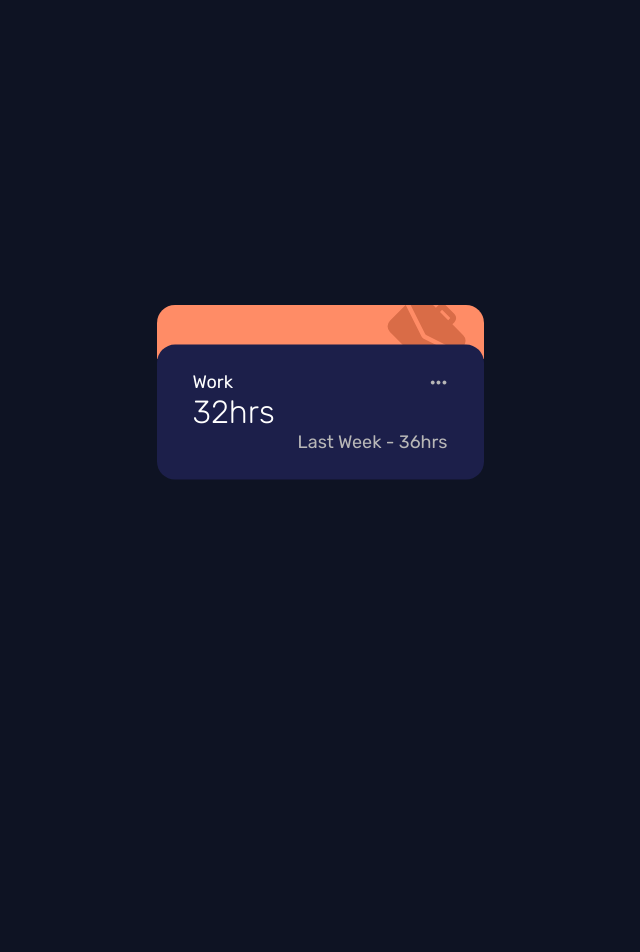
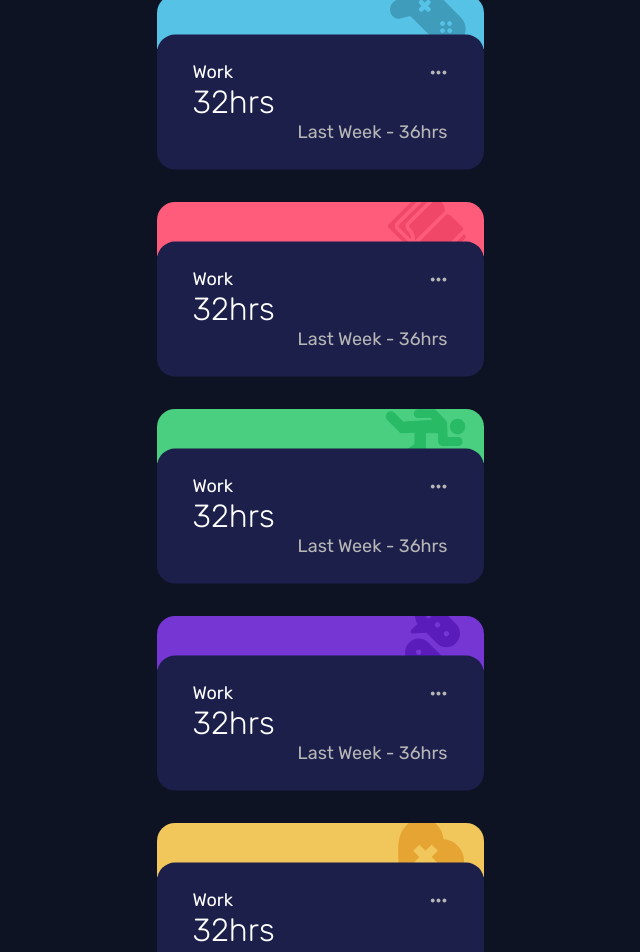
Before and after one commit to CrowdedAstronaut/time-tracking-dashboard, a React (Create React App) app: page / in a window 1280 px wide. Shown: the top 952 px of the page, without its empty margins (320-960 px from the left). Before the commit the page ends 800 px from the top, so only its background shows below. Built offline with nearby package versions, Linux system fonts and the light colour scheme.

Commit message:
conditionally styling using passed props

```diff
--- a/src/components/TimeCard/TimeCard.js
+++ b/src/components/TimeCard/TimeCard.js
@@ -1,6 +1,6 @@
 export default function TimeCard({ className }) {
   return (
-    <>
+    <div className="container">
       <div className={className}>
         <div className="background"> </div>
         <div className="card-information">
@@ -12,6 +12,6 @@ export default function TimeCard({ className }) {
           <p className="last-time">Last Week - 36hrs</p>
         </div>
       </div>
-    </>
+    </div>
   );
 }
--- a/src/components/TimeCards/TimeCards.js
+++ b/src/components/TimeCards/TimeCards.js
@@ -4,11 +4,11 @@ export default function TimeCards() {
   return (
     <div className="timecards">
       <TimeCard className="work" />
-      {/* <TimeCard />
-      <TimeCard />
-      <TimeCard />
-      <TimeCard />
-      <TimeCard /> */}
+      <TimeCard className="play" />
+      <TimeCard className="study" />
+      <TimeCard className="exercise" />
+      <TimeCard className="social" />
+      <TimeCard className="self-care" />
     </div>
   );
 }
--- a/src/css/App.css
+++ b/src/css/App.css
@@ -4,10 +4,10 @@ html,
 body {
   --mobile-max-width: 375px;
   --desktop-max-width: 1440px;
-
+  --work-light-red: hsl(15, 100%, 70%);
   --blue: hsl(246, 80%, 60%);
   --soft-blue: hsl(195, 74%, 62%);
-  --light-red: hsl(15, 100%, 70%);
+  --light-red: hsl(348, 100%, 68%);
   --lime-green: hsl(145, 58%, 55%);
   --violet: hsl(264, 64%, 52%);
   --soft-orange: hsl(43, 84%, 65%);
@@ -98,14 +98,12 @@ h6 {
   isolation: isolate;
 }
 
-.work {
+.container {
   width: 327px;
 }
 .background {
   margin: 0 auto;
   padding-top: 3em;
-  background-color: var(--light-red);
-  background-image: url("../assets/images/icon-work.svg");
   background-position: 93% 42%;
   background-repeat: no-repeat;
   border-radius: 1em 1em 0em 0em;
@@ -257,3 +255,33 @@ h6 {
 #monthly-btn {
   margin-left: 30px;
 }
+
+.work .background {
+  background-color: var(--light-red);
+  background-image: url("../assets/images/icon-work.svg");
+}
+
+.play .background {
+  background-color: var(--soft-blue);
+  background-image: url("../assets/images/icon-play.svg");
+}
+
+.study .background {
+  background-color: var(--light-red);
+  background-image: url("../assets/images/icon-study.svg");
+}
+
+.exercise .background {
+  background-color: var(--lime-green);
+  background-image: url("../assets/images/icon-exercise.svg");
+}
+
+.social .background {
+  background-color: var(--violet);
+  background-image: url("../assets/images/icon-social.svg");
+}
+
+.self-care .background {
+  background-color: var(--soft-orange);
+  background-image: url("../assets/images/icon-self-care.svg");
+}
```
